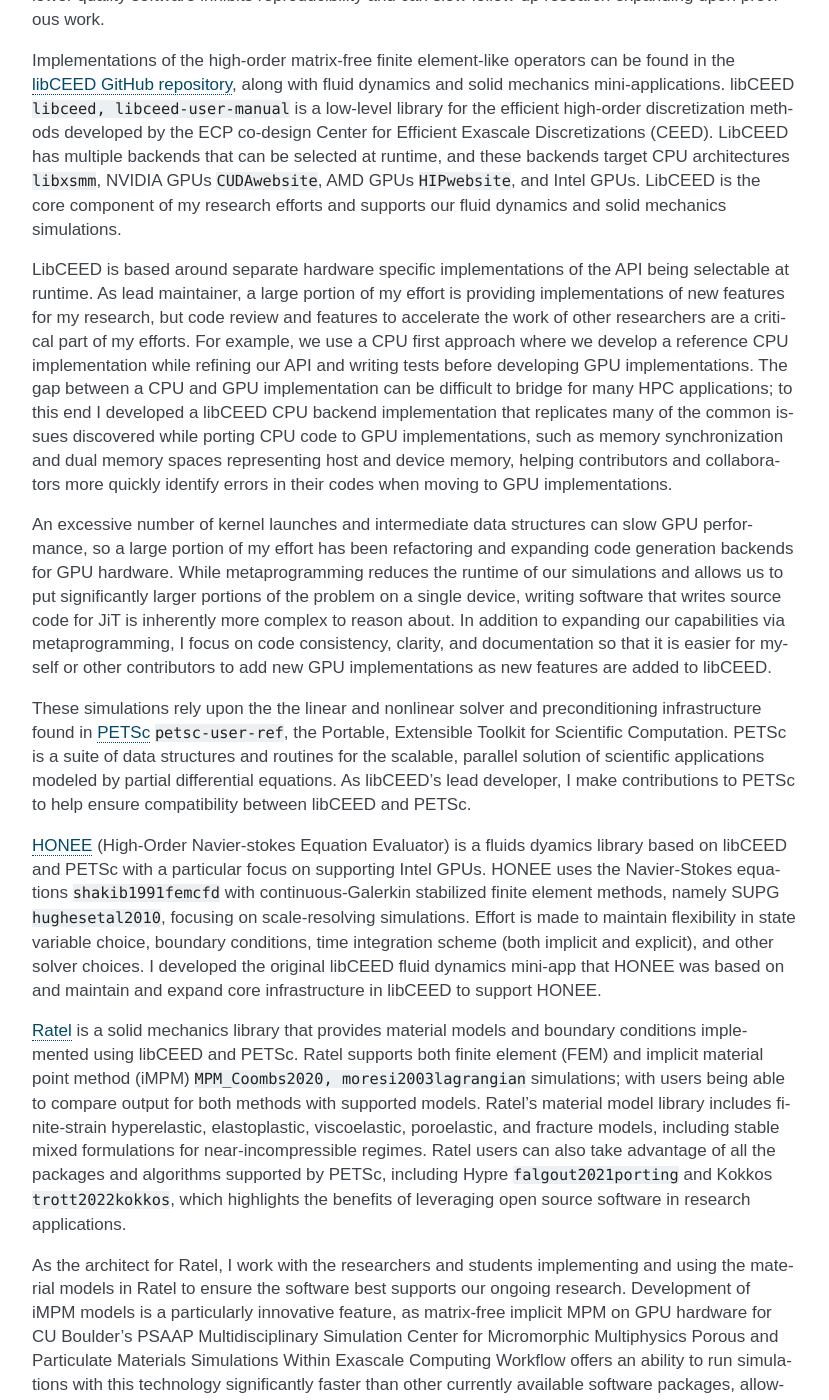
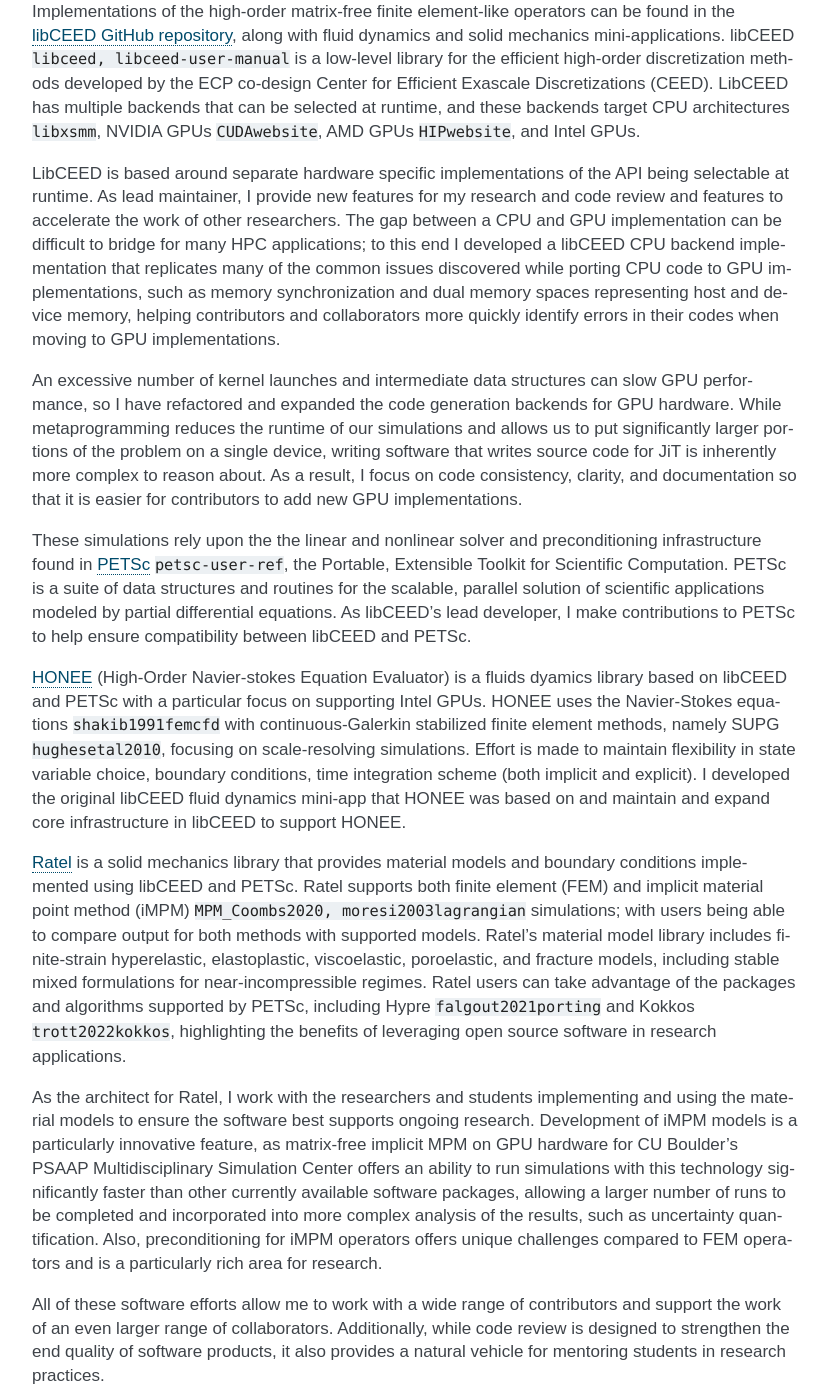
Before and after one commit to jeremylt/personal_website, a Sphinx documentation site: the page built from source/research.rst, in a window 1280 px wide and 1400 px high, scrolled down 1775 px. Shown: the whole window, without its empty margins (185-1014 px from the left). Built offline with Sphinx 7.4.7, drawn with Linux system fonts in a browser that asks for light colours; nearby versions of some CDN libraries; cross-references to code outside the pages are shown as plain code; some of the changed text lies outside the part shown.

Commit message:
update teaching, research statements

```diff
--- a/source/research.rst
+++ b/source/research.rst
@@ -7,17 +7,17 @@
 Highly accurate physics based numerical simulations are important in a wide range of modern science and engineering applications.
 These simulations allow us to investigate many different scenarios where it is impractical or unsafe to conduct a large number of physical experiments or act as a prelude to a more limited and focused set of experiments.
 However, high fidelity simulations require a large amount of computational power.
-Additionally, if these simulations are being used in uncertainty quantification or optimization workflows, then the amount of compute resources required is amplified.
-It is important to innovate algorithmically to allow us to best use modern computing resources in support of our research goals.
+If these simulations are being used in uncertainty quantification or optimization workflows, then the amount resources required is amplified.
+It is important to innovate algorithmically to best use modern computing resources in support of our research goals.
 
 Many fluid dynamics and solid mechanics applications use finite-element like discretizations of the physically based PDEs in simulations modeling behavior of interest.
 High-order matrix-free finite element-like operators on elements with tensor-product bases offer superior performance on modern high performance computing (HPC) hardware when compared to the standard industry approach of assembled sparse matrices, both with respect to the number of floating point operations needed for operator evaluation and the memory transfer needed for a matrix-vector product.
-However, matrix-free operators require iterative solvers, such as Krylov subspace methods, and these iterative solvers converge slowly for high-order operators because these operators tend to be increasingly ill-conditioned as polynomial order of the bases increases.
+However, matrix-free operators require iterative solvers, such as Krylov subspace methods, and these iterative solvers converge slowly for high-order operators because these operators are increasingly ill-conditioned as polynomial order of the bases increases.
 Preconditioning techniques can significantly improve the convergence of these iterative solvers for high-order matrix-free finite element operators.
 
 In my research, I focus on using high-order matrix-free methods with appropriate preconditioners to achieve high performance on modern HPC hardware.
 I build core computational infrastructure and preconditioners to support a variety of application areas.
-To this end, my research efforts are centered around building open source software packages while enabling and accelerating the research of students and researchers in our group and among our collaborators who are using these packages for fluid dynamics and solid mechanics applications.
+To this end, my research efforts are centered around building open source software packages while enabling and accelerating the research of students and researchers who are using these packages.
 This works allows us to complete simulations in hours or days that could take weeks to complete with older approaches.
 
 
@@ -32,36 +32,34 @@
 
 The maximum FLOP rate given by the Top 500 :cite:`meuertop500` list is measured by High-Performance Linpack (HPL) :cite:`petitethpl`.
 High-Performance Geometric Multigrid (HPGMG) :cite:`adams2014hpgmg` and High-Performance Conjugate Gradient (HPCG) :cite:`dongarra2016high` measure performance with a benchmark problem that is more representative of scientific simulations.
-The disparity between the FLOPs achieved in HPCG with sparse matrices and the maximum FLOPs measured by HPL tends to be on the order of :math:`10^2-10^3`, which highlights the need for matrix-free implementations.
+Conventional sparse matrix implementations can struggle to achieve more than 1% of the maximum FLOP rate due to their inefficient usage of the limited memory bandwidth, which highlights the need for matrix-free implementations.
 
 High-order finite elements also offer the high accuracy needed for modern simulations as well as exponential convergence for sufficiently smooth problems.
 While the smoothness of the solution for practical problems may prevent exponential convergence, high-order finite elements still offer convergence that is no worse than a comparable low-order mesh with a larger number of elements.
 For discussion of the convergence of high-order methods, see :cite:`babuvska1994p,babuska1982rates,guo1986hp`, among others.
 
 Although the benefits of high-order matrix-free implementations on modern HPC hardware are well understood, a significant amount of software development and research can be required for the specific model and preconditioners needed in a simulation.
-For example, matrix-free implementations can expose numerical stability issues in alternate formulations of the same underlying physics :cite:`stablenumerics2024` and the preconditioners in iterative solvers may require parameter tuning or novel implications.
+For example, matrix-free implementations can expose numerical stability issues in alternate formulations of the same underlying physics :cite:`stablenumerics2024` and the preconditioners may require parameter tuning or novel implementations.
 
 
 Open Source Scientific Software
 --------------------------------------------------------------------------------
 
 Transparency and reproducibility are the lifeblood of scientific and software advancement.
-I strive to make all of my software open source and freely available while utilizing best practices for modern software development such as documentation and continuous integration testing.
-Closed source or lower quality software inhibits reproducibility and can slow follow-up research expanding upon previous work.
+I strive to make all of my software open source and freely available while utilizing best practices for modern software development, such as documentation and continuous integration testing.
+Closed source or lower quality software inhibits reproducibility and can slow research expanding upon previous work.
 
 Implementations of the high-order matrix-free finite element-like operators can be found in the `libCEED GitHub repository <https://www.github.com/CEED/libCEED>`_, along with fluid dynamics and solid mechanics mini-applications.
 libCEED :cite:`libceed, libceed-user-manual` is a low-level library for the efficient high-order discretization methods developed by the ECP co-design Center for Efficient Exascale Discretizations (CEED).
 LibCEED has multiple backends that can be selected at runtime, and these backends target CPU architectures :cite:`libxsmm`, NVIDIA GPUs :cite:`CUDAwebsite`, AMD GPUs :cite:`HIPwebsite`, and Intel GPUs.
-LibCEED is the core component of my research efforts and supports our fluid dynamics and solid mechanics simulations.
 
 LibCEED is based around separate hardware specific implementations of the API being selectable at runtime.
-As lead maintainer, a large portion of my effort is providing implementations of new features for my research, but code review and features to accelerate the work of other researchers are a critical part of my efforts.
-For example, we use a CPU first approach where we develop a reference CPU implementation while refining our API and writing tests before developing GPU implementations.
+As lead maintainer, I provide new features for my research and code review and features to accelerate the work of other researchers.
 The gap between a CPU and GPU implementation can be difficult to bridge for many HPC applications; to this end I developed a libCEED CPU backend implementation that replicates many of the common issues discovered while porting CPU code to GPU implementations, such as memory synchronization and dual memory spaces representing host and device memory, helping contributors and collaborators more quickly identify errors in their codes when moving to GPU implementations.
 
-An excessive number of kernel launches and intermediate data structures can slow GPU performance, so a large portion of my effort has been refactoring and expanding code generation backends for GPU hardware.
+An excessive number of kernel launches and intermediate data structures can slow GPU performance, so I have refactored and expanded the code generation backends for GPU hardware.
 While metaprogramming reduces the runtime of our simulations and allows us to put significantly larger portions of the problem on a single device, writing software that writes source code for JiT is inherently more complex to reason about.
-In addition to expanding our capabilities via metaprogramming, I focus on code consistency, clarity, and documentation so that it is easier for myself or other contributors to add new GPU implementations as new features are added to libCEED.
+As a result, I focus on code consistency, clarity, and documentation so that it is easier for contributors to add new GPU implementations.
 
 These simulations rely upon the the linear and nonlinear solver and preconditioning infrastructure found in `PETSc <https://www.mcs.anl.gov/petsc/>`_ :cite:`petsc-user-ref`, the Portable, Extensible Toolkit for Scientific Computation.
 PETSc is a suite of data structures and routines for the scalable, parallel solution of scientific applications modeled by partial differential equations.
@@ -69,20 +67,20 @@
 
 `HONEE <https://gitlab.com/phypid/honee>`_ (High-Order Navier-stokes Equation Evaluator) is a fluids dyamics library based on libCEED and PETSc with a particular focus on supporting Intel GPUs.
 HONEE uses the Navier-Stokes equations :cite:`shakib1991femcfd` with continuous-Galerkin stabilized finite element methods, namely SUPG :cite:`hughesetal2010`, focusing on scale-resolving simulations.
-Effort is made to maintain flexibility in state variable choice, boundary conditions, time integration scheme (both implicit and explicit), and other solver choices.
+Effort is made to maintain flexibility in state variable choice, boundary conditions, time integration scheme (both implicit and explicit).
 I developed the original libCEED fluid dynamics mini-app that HONEE was based on and maintain and expand core infrastructure in libCEED to support HONEE.
 
 `Ratel <https://gitlab.com/micromorph/ratel>`_ is a solid mechanics library that provides material models and boundary conditions implemented using libCEED and PETSc.
 Ratel supports both finite element (FEM) and implicit material point method (iMPM) :cite:`MPM_Coombs2020, moresi2003lagrangian` simulations; with users being able to compare output for both methods with supported models.
 Ratel's material model library includes finite-strain hyperelastic, elastoplastic, viscoelastic, poroelastic, and fracture models, including stable mixed formulations for near-incompressible regimes.
-Ratel users can also take advantage of all the packages and algorithms supported by PETSc, including Hypre :cite:`falgout2021porting` and Kokkos :cite:`trott2022kokkos`, which highlights the benefits of leveraging open source software in research applications.
+Ratel users can take advantage of the packages and algorithms supported by PETSc, including Hypre :cite:`falgout2021porting` and Kokkos :cite:`trott2022kokkos`, highlighting the benefits of leveraging open source software in research applications.
 
-As the architect for Ratel, I work with the researchers and students implementing and using the material models in Ratel to ensure the software best supports our ongoing research.
-Development of iMPM models is a particularly innovative feature, as matrix-free implicit MPM on GPU hardware for CU Boulder's PSAAP Multidisciplinary Simulation Center for Micromorphic Multiphysics Porous and Particulate Materials Simulations Within Exascale Computing Workflow offers an ability to run simulations with this technology significantly faster than other currently available software packages, allowing a larger number of runs to be completed and incorporated into more complex analysis of the results, such as uncertainty quantification.
-Also, preconditioning for iMPM operators offers unique challenges when compared to FEM operators and is a particularly rich area for research.
+As the architect for Ratel, I work with the researchers and students implementing and using the material models to ensure the software best supports ongoing research.
+Development of iMPM models is a particularly innovative feature, as matrix-free implicit MPM on GPU hardware for CU Boulder's PSAAP Multidisciplinary Simulation Center offers an ability to run simulations with this technology significantly faster than other currently available software packages, allowing a larger number of runs to be completed and incorporated into more complex analysis of the results, such as uncertainty quantification.
+Also, preconditioning for iMPM operators offers unique challenges compared to FEM operators and is a particularly rich area for research.
 
 All of these software efforts allow me to work with a wide range of contributors and support the work of an even larger range of collaborators.
-Additionally, while code review is designed to strengthen the end quality of software products, it also provides a natural vehicle for mentoring undergraduate and graduate students in research practices.
+Additionally, while code review is designed to strengthen the end quality of software products, it also provides a natural vehicle for mentoring students in research practices.
 
 
 Preconditioning
@@ -106,10 +104,13 @@
 Future Work
 --------------------------------------------------------------------------------
 
-The current funding landscape makes the process of finding adequate support for researchers and students challenging.
-I have been involved in research and reporting deliverables for several large Department of Energy funded projects, the Center for Efficient Exascale Discretizations as part of the Exascale Computing Project and the Center for Micromorphic Multiphysics Porous and Particulate Materials Simulations within Exascale Computing Workflows as part of the Predictive Science Academic Alliance Program, and have helped make connections between libCEED and larger open source software packages, such as PETSc, MFEM, and deal.II.
+I thrive in large research projects, such as the Center for Efficient Exascale Discretizations (CEED) as part of the Exascale Computing Project (ECP) and the Center for Micromorphic Multiphysics Porous and Particulate Materials Simulations within Exascale Computing Workflows as part of the Predictive Science Academic Alliance Program (PSAAP), and have helped make connections between libCEED and larger open source software packages, such as PETSc, MFEM, and deal.II.
+My work in libCEED is partially funded in the FASTMath Institute of the Scientific Discovery through Advanced Computing (SciDAC).
 I am working to use the relationships I have established via this work to help identify funding for myself and graduate students.
-I have contributed to the proposal for SciDAC FASTMath, focused on sustainable scientific software development and maintenance, which is especially a good fit for students interested in the software engineering of open source scientific software.
+
+I have contributed to the proposal for the renewal FASTMath for SciDAC-6 and intend to pursue further partnerships as part of the upcoming SciDAC applications call.
+I have participated in a Small Business Innovation and Research (SBIR) proposal and anticipate future funding diversification will require a mix of government lab and industry partnerships.
+As computational needs grow and hardware technology continues to advance, performance portable software will continue to be an important area of research with wide range of stakeholders.
 
 
 References
--- a/source/teaching.rst
+++ b/source/teaching.rst
@@ -14,7 +14,7 @@
 Mentoring is a critical component of supporting education and research.
 Researchers always have more to learn, and it is our responsibility to help peers and junior members of our teams with their development goals.
 As a leader in multiple research and open source research software projects, I have regular opportunities for direct mentoring of students and research associates.
-This mentoring ranges from smaller tasks like providing advice and support while working on new code, to moderate sized tasks like code review and large tasks like discussions about how to design code and meet our research goals.
+This mentoring ranges from supporting smaller tasks of design and implementation up to larger tasks such as the broader research conceptualization or open source software packaging and dissemination.
 
 When graduate student research involves contributions to open source software projects, that provides a natural framework to aid in the mentoring.
 The need for testing and documentation for all contributions in a healthy open source codebase helps frame discussions about what specifically the student is trying to accomplish and where they are encountering difficulty.
@@ -23,8 +23,8 @@
 The format of open source contributions tends to focus on smaller, specific opportunities for mentoring but can generate conversations that are broader or more cross cutting.
 
 Members of research groups tend to naturally adopt different schedules, leading to asynchronous communication.
-GitLab's guide to asynchronous work :cite:`gitlabasync` provides some useful suggestions that applicable to mentorship in this context.
-A lot of their recommendations, such as providing complete messages with all of the relevant context for the question and all the resources required to replicate the current problem.
+GitLab's guide to asynchronous work :cite:`gitlabasync` provides some useful suggestions that apply to mentorship in this context.
+Many of the recommendations, such as providing complete messages with all of the relevant context for the question and all the resources required to replicate the current problem,  are also best practices when communicating with collaborators.
 This has the benefit of helping in person or real-time interactions be more productive, and the process of writing out clearly the question with background can help them discover the solution themselves or shift the conversation from basic fact finding to comparisons between different options or perspectives.
 
 I prefer to push these mentoring discussions to public channels, such as Zulip (similar to Slack) or GitHub/GitLab issues when appropriate.
```
